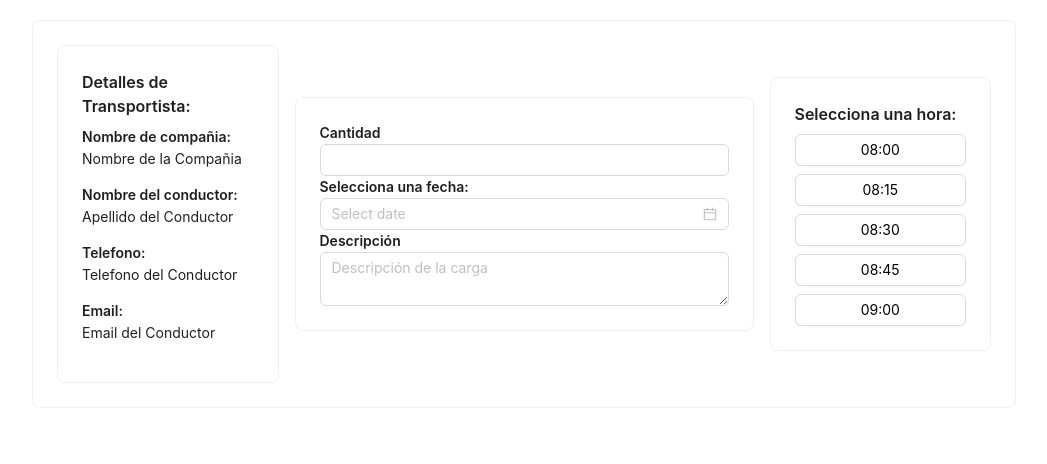
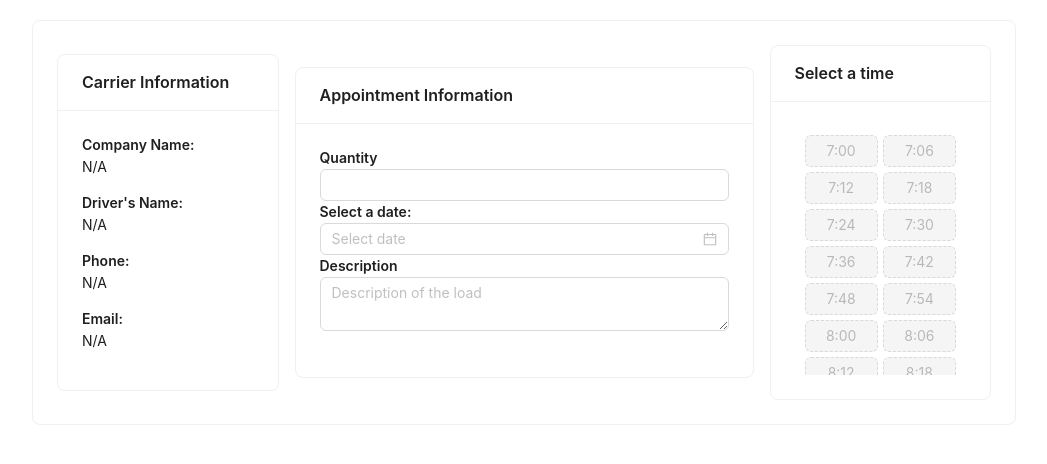
Before and after one commit to charlie2327/not-towing, a React (Create React App) app: page /transporte in a window 1280 px wide. Shown: the top 464 px of the page, without its empty margins (116-1163 px from the left). Built offline with nearby package versions, Linux system fonts and the light colour scheme.

Commit message:
Se agregaron los servicios para desencriptar el toke, obtener la informacion del transportista y toda la funcionalidad para que pueda visualizar los horarios disponible

```diff
--- a/package.json
+++ b/package.json
@@ -8,6 +8,7 @@
     "dayjs": "^1.11.13",
     "react": "^18.3.1",
     "react-dom": "^18.3.1",
+    "react-router-dom": "^7.1.5",
     "react-scripts": "5.0.1",
     "web-vitals": "^4.2.4"
   },
--- a/src/App.js
+++ b/src/App.js
@@ -1,5 +1,5 @@
 import "./App.css";
-import React, { useState } from "react";
+import React, { useState, useEffect } from "react";
 import {
   DatePicker,
   Button,
@@ -9,45 +9,181 @@ import {
   Row,
   Col,
   Input,
+} from "antd";
+import dayjs from "dayjs";
+import "antd/dist/reset.css";
+import {
+  BrowserRouter as Router,
+  Routes,
+  Route,
+  Navigate,
+  useLocation,
+} from "react-router-dom"; // Importa react-router-dom
+import { decryptToken, getDataCarrier, validateAviableTime } from "./services";
+import { availableTimes } from "./utils";
 
-} from "antd";
-import dayjs, { Dayjs } from "dayjs";
-import "antd/dist/reset.css";
+const { Text } = Typography;
 
-const { Title, Text } = Typography;
-
-const availableTimes = ["08:00", "08:15", "08:30", "08:45", "09:00"];
-
-function App() {
+function TransportApp() {
   const [selectedDate, setSelectedDate] = useState(null);
   const [selectedTime, setSelectedTime] = useState(null);
+  const [tokenDecrypted, setTokenDecrypted] = useState({
+    status: false,
+    lote: null,
+    idCarrier: null,
+    type: null,
+    idOrigin: null,
+  });
+  const [error, setError] = useState({
+    status: false,
+    messageErrorDecrypt: null,
+    messageErrorDataCarrier: null,
+    messageErrorTime: null,
+  });
+  const [dataCarrier, setDataCarrier] = useState(null);
+  const [quantity, setQuantity] = useState(null);
+  const [description, setDescription] = useState(null);
+  const [availableTimesFiltered, setAvailableTimesFiltered] = useState([]);
+  const [isLoaded, setIsLoaded] = useState(false);
+  const [isLoadedTime, setIsLoadedTime] = useState(false);
+  const location = useLocation();
+
+  const queryParam = new URLSearchParams(location.search);
+  const token = queryParam.get("token");
+
+  console.log(token, "token");
+
+  useEffect(() => {
+    if (token) {
+      decryptToken(token)
+        .then((dataDescryp) => {
+          const { status, data } = dataDescryp;
+
+          const [lote, idCarrier, type, idOrigin] = data.split(":");
+
+          setTokenDecrypted({
+            status,
+            lote,
+            idCarrier,
+            type,
+            idOrigin,
+          });
+          setDescription(lote);
+          setError({
+            status: false,
+            messageErrorDecrypt: null,
+          });
+        })
+        .catch((error) => {
+          console.error(error);
+          setError({
+            status: true,
+            messageErrorDecrypt: error.message,
+          });
+        })
+        .finally(() => {
+          console.log("finally");
+          setIsLoaded(false);
+        });
+    }
+  }, [token]);
+
+  useEffect(() => {
+    if (tokenDecrypted.status) {
+      setIsLoaded(true);
+      getDataCarrier(tokenDecrypted.idCarrier)
+        .then((dataCarrier) => {
+          const { data } = dataCarrier;
+          setDataCarrier(data);
+          setError({
+            status: false,
+            messageErrorDataCarrier: null,
+          });
+        })
+        .catch((error) => {
+          console.error(error);
+          setError({
+            status: true,
+            messageErrorDataCarrier: error.message,
+          });
+        })
+        .finally(() => {
+          console.log("finally");
+          setIsLoaded(false);
+        });
+    }
+  }, [tokenDecrypted]);
+
+  useEffect(() => {
+    if (selectedDate) {
+      setIsLoadedTime(true);
+      const dateNumber = dayjs(selectedDate).valueOf();
+      console.log(dateNumber, "dateNumber");
+      validateAviableTime(tokenDecrypted.idOrigin, "1739173629000")
+        .then((dataTime) => {
+          const { status, list } = dataTime;
+
+          if (status) {
+            setAvailableTimesFiltered(list);
+            setError({
+              status: false,
+              messageErrorTime: null,
+            });
+          }
+        })
+        .catch((error) => {
+          console.error(error);
+          setError({
+            status: true,
+            messageErrorTime: error.message,
+          });
+        })
+        .finally(() => {
+          console.log("finally");
+          setIsLoadedTime(false);
+        });
+    } else {
+      setAvailableTimesFiltered([]);
+    }
+  }, [selectedDate, tokenDecrypted]);
+
 
   return (
     <div style={{ maxWidth: "80%", margin: "auto", padding: 20 }}>
       <Card bordered>
         <Row gutter={16} align="middle">
-          {/* Información de la Cita */}
+          {/* Carrier Information */}
           <Col span={6}>
-            <Card>
-              {/* agregar algo predeterminado como detalle */}
-              <Title level={5}>Detalles de Transportista:</Title>
-              <Text strong>Nombre de compañia:</Text>
-              <p>Nombre de la Compañia</p>
-              <Text strong>Nombre del conductor:</Text>
-              <p>Apellido del Conductor</p>
-              <Text strong>Telefono:</Text>
-              <p>Telefono del Conductor</p>
-              <Text strong> Email:</Text>
-              <p>Email del Conductor</p>
+            <Card
+              loading={isLoaded}
+              bordered
+              title="Carrier Information"
+              footer={
+                <Text type="danger">{error.messageErrorDataCarrier}</Text>
+              }
+            >
+              {" "}
+              <Text strong>Company Name:</Text>
+              <p>{dataCarrier?.nomComp ? dataCarrier.nomComp : "N/A"}</p>
+              <Text strong>Driver's Name:</Text>
+              <p>{dataCarrier?.contacto ? dataCarrier.contacto : "N/A"}</p>
+              <Text strong>Phone:</Text>
+              <p>{dataCarrier?.telefono ? dataCarrier.telefono : "N/A"}</p>
+              <Text strong>Email:</Text>
+              <p>{dataCarrier?.email ? dataCarrier.email : "N/A"}</p>
             </Card>
           </Col>
 
-          {/* Selección de Fecha */}
+          {/* Date Selection */}
           <Col span={12}>
-            <Card bordered>
-              <Text strong>Cantidad</Text>
-              <Input type="number" />
-              <Text strong>Selecciona una fecha:</Text>
+            <Card bordered title="Appointment Information" loading={isLoaded}>
+              <Text strong>Quantity</Text>
+              <Input
+                type="number"
+                value={quantity}
+                onChange={(e) => setQuantity(e.target.value)}
+              />
+              <Text strong>Select a date:</Text>
               <DatePicker
                 onChange={(date) => setSelectedDate(date)}
                 disabledDate={(current) =>
@@ -55,50 +191,81 @@ function App() {
                 }
                 style={{ width: "100%" }}
                 format="DD/MM/YYYY"
+                value={selectedDate}
               />
-              <Text strong>Descripción</Text>
+              <Text strong>Description</Text>
               <Input.TextArea
                 type="textarea"
+                placeholder="Description of the load"
+                value={description}
+                onChange={(e) => setDescription(e.target.value)}
+              />
 
-                placeholder="Descripción de la carga"
-              />
+              <Space
+                direction="vertical"
+                size="middle"
+                style={{ width: "100%" }}
+              >
+                {error.status && (
+                  <Text type="danger">{error.messageErrorTime}</Text>
+                )}
+              </Space>
             </Card>
           </Col>
 
-          {/* Selección de Hora */}
+          {/* Time Selection */}
           <Col span={6}>
-            <Card bordered>
-              <Title level={5}>Selecciona una hora:</Title>
-              <Space direction="vertical" style={{ width: "100%" }}>
-                {/* validar las horas en dependencia de la hora trasncurrida */}
-                {availableTimes.map((time) => (
+            <Card bordered title="Select a time" loading={isLoadedTime}>
+              <Space
+                direction="vertical"
+                size="middle"
+                style={{
+                  width: "100%",
+                  display: "grid",
+                  gridTemplateColumns: "repeat(2, 1fr)",
+                  gap: "5px",
+                  overflowY: availableTimes.length > 4 ? "scroll" : "hidden",
+                  height: availableTimes.length > 4 ? "250px" : "auto",
+                  padding: "10px",
+                }}
+              >
+                {availableTimes.map((time) => {
+                  let buttonType = "default";
+                  if (!availableTimesFiltered.includes(time)) {
+                    buttonType = "dashed";
+                  } else if (selectedTime === time) {
+                    buttonType = "primary";
+                  }
+
+                  return (
                     <Button
+                      // necesito desabilitar los botones que no esten en el array de availableTimesFiltered validando que en el array las horas de las 7 a las 9:54 vienen con un solo y en el array de availableTimes vienen con dos digitos la hora
+                      disabled={!availableTimesFiltered.includes(time)}
                       key={time}
-                    type={selectedTime === time ? "primary" : "default"}
+                      type={buttonType}
                       onClick={() => setSelectedTime(time)}
                       style={{
                         width: "100%",
                         textAlign: "center",
-                      background: selectedTime === time ? "#1890ff" : "white",
-                      color: selectedTime === time ? "white" : "black",
                         }}
                     >
                       {time}
                     </Button>
-                ))}
+                  );
+                })}
               </Space>
             </Card>
           </Col>
         </Row>
 
-        {/* Resumen de Cita Seleccionada */}
+        {/* Selected Appointment Summary */}
         {selectedDate && selectedTime && (
           <Card style={{ marginTop: 20, textAlign: "center" }}>
-            <Text strong>Cita seleccionada:</Text>
+            <Text strong>Selected Appointment:</Text>
             <p>
-              {selectedDate.format("DD/MM/YYYY")} a las {selectedTime}
+              {selectedDate.format("DD/MM/YYYY")} at {selectedTime}
             </p>
-            <Button type="primary">Confirmar Cita</Button>
+            <Button type="primary">Confirm Appointment</Button>
           </Card>
         )}
       </Card>
@@ -106,4 +273,18 @@ function App() {
   );
 }
 
+// Configuración del enrutador
+function App() {
+  return (
+    <Router>
+      <Routes>
+        {/* Ruta principal para /transporte */}
+        <Route path="/transporte" element={<TransportApp />} />
+        {/* Redirigir la ruta raíz a /transporte */}
+        <Route path="/" element={<Navigate to="/transporte" replace />} />
+      </Routes>
+    </Router>
+  );
+}
+
 export default App;
--- /dev/null
+++ b/src/config/environment.js
@@ -0,0 +1,3 @@
+export const server = "http://localhost:5047/api/";
+// export const server = 'http://localhost/webapisimi/api/'
+// export const server = "https://portalmatus.com/webapisimi/api/";
--- /dev/null
+++ b/src/services/index.js
@@ -0,0 +1,21 @@
+import { server } from "../config/environment";
+import { ApiService } from "./config";
+
+export const decryptToken = async (token) => {
+  const endpoint = `${server}AesEncryption/decrypt`;
+  const response = await ApiService.post(endpoint, { data: token });
+  return response.json();
+};
+
+export const getDataCarrier = async (idCarrier) => {
+  const endpoint = `${server}Public/transporte/${idCarrier}`;
+  const response = await ApiService.get(endpoint);
+  return response.json();
+};
+
+
+export const validateAviableTime = async (idOrigin, date) => {
+  const endpoint = `${server}Public/transporteCita/${idOrigin}/${date}`;
+  const response = await ApiService.get(endpoint);
+  return response.json();
+}
--- /dev/null
+++ b/src/utils/index.js
@@ -0,0 +1,104 @@
+
+
+export const availableTimes = [
+    "7:00",
+    "7:06",
+    "7:12",
+    "7:18",
+    "7:24",
+    "7:30",
+    "7:36",
+    "7:42",
+    "7:48",
+    "7:54",
+    "8:00",
+    "8:06",
+    "8:12",
+    "8:18",
+    "8:24",
+    "8:30",
+    "8:36",
+    "8:42",
+    "8:48",
+    "8:54",
+    "9:00",
+    "9:06",
+    "9:12",
+    "9:18",
+    "9:24",
+    "9:30",
+    "9:36",
+    "9:42",
+    "9:48",
+    "9:54",
+    "10:00",
+    "10:06",
+    "10:12",
+    "10:18",
+    "10:24",
+    "10:30",
+    "10:36",
+    "10:42",
+    "10:48",
+    "10:54",
+    "11:00",
+    "11:06",
+    "11:12",
+    "11:18",
+    "11:24",
+    "11:30",
+    "11:36",
+    "11:42",
+    "11:48",
+    "11:54",
+    "12:00",
+    "12:06",
+    "12:12",
+    "12:18",
+    "12:24",
+    "12:30",
+    "12:36",
+    "12:42",
+    "12:48",
+    "12:54",
+    "13:00",
+    "13:06",
+    "13:12",
+    "13:18",
+    "13:24",
+    "13:30",
+    "13:36",
+    "13:42",
+    "13:48",
+    "13:54",
+    "14:00",
+    "14:06",
+    "14:12",
+    "14:18",
+    "14:24",
+    "14:30",
+    "14:36",
+    "14:42",
+    "14:48",
+    "14:54",
+    "15:00",
+    "15:06",
+    "15:12",
+    "15:18",
+    "15:24",
+    "15:30",
+    "15:36",
+    "15:42",
+    "15:48",
+    "15:54",
+    "16:00",
+    "16:06",
+    "16:12",
+    "16:18",
+    "16:24",
+    "16:30",
+    "16:36",
+    "16:42",
+    "16:48",
+    "16:54",
+  ];
```
Also changed, not shown: src/services/config.js (added, +27 -0 lines), 1 other file (tests, documents, lock files or other folders). Lines whose indentation alone changed are shown as unchanged.
